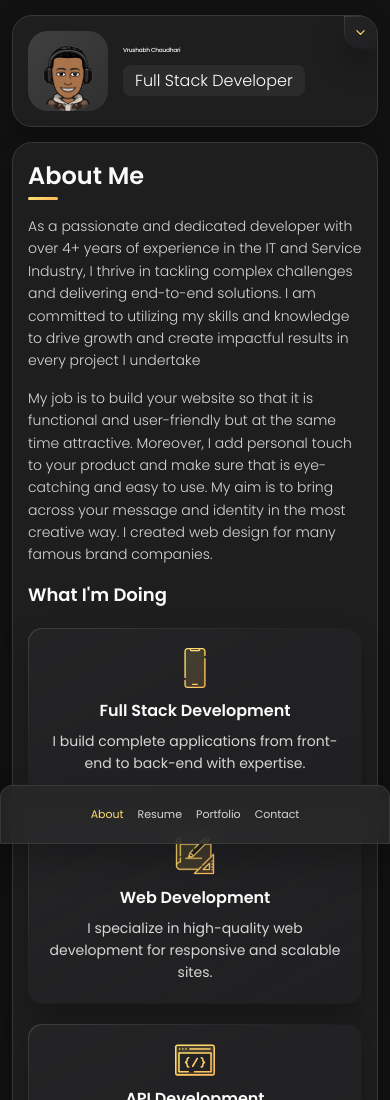
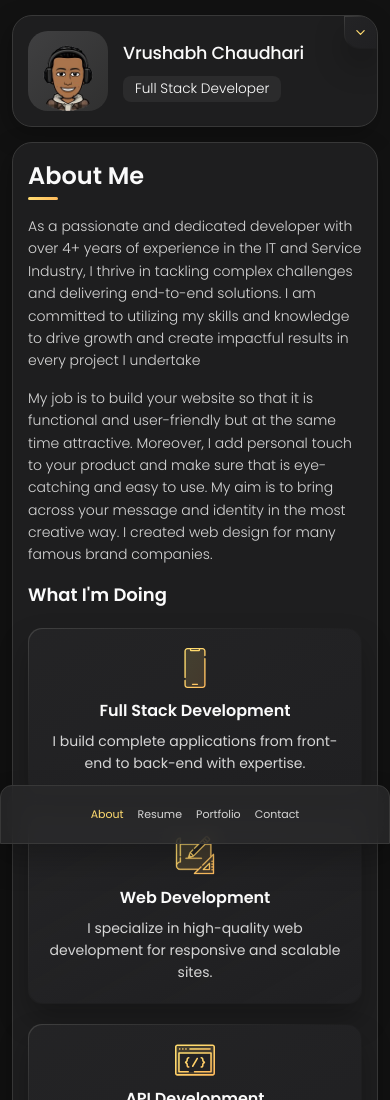
Before and after one commit to vrushabh123/Portfolio_Vrushabh, a plain HTML site: page Protfolio_Vrushabh/index.html in a window 390 px wide. Shown: the top 1100 px of the page. Drawn offline with nearby package versions, Linux system fonts and the light colour scheme.

Commit message:
fixed issue of font size in mobille & fixed dropdown issue

```diff
--- a/Protfolio_Vrushabh/assets/css/style.css
+++ b/Protfolio_Vrushabh/assets/css/style.css
@@ -1232,6 +1232,14 @@ textarea.form-input::-webkit-resizer { display: none; }
 /**
  * responsive larger than 450px screen
  */
+ @media (max-width: 450px){
+  .info-content .name {
+    font-size: 4.5vw;
+  }
+  .info-content .title {
+      font-size: 3.5vw;
+    }
+ }
 
 @media (min-width: 450px) {
 
--- a/Protfolio_Vrushabh/index.html
+++ b/Protfolio_Vrushabh/index.html
@@ -820,7 +820,7 @@
 
             </button>
 
-            <!-- <ul class="select-list">
+            <ul class="select-list">
 
               <li class="select-item">
                 <button data-select-item>All</button>
@@ -838,7 +838,7 @@
                 <button data-select-item>Web development</button>
               </li>
 
-            </ul> -->
+            </ul>
 
           </div>
 
```
